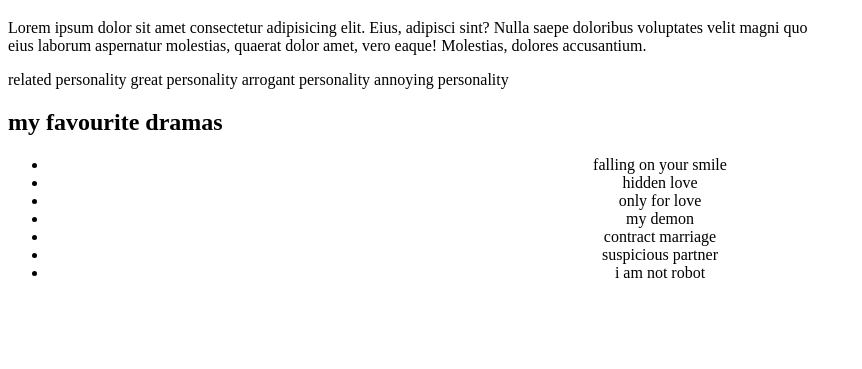
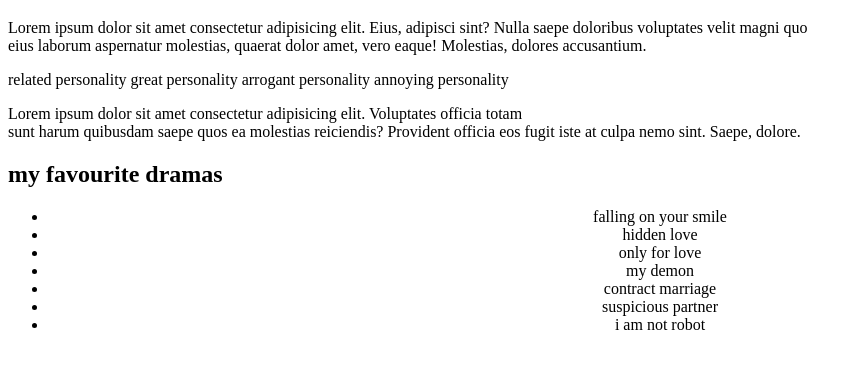
Before and after one commit to Ezn-word/second, a plain HTML site: page index.html in a window 1280 px wide. Shown: the part 61-430 px from the top of the page, without its empty margins (0-862 px from the left). Drawn offline with Linux system fonts and the light colour scheme.

Commit message:
add text

```diff
--- a/index.html
+++ b/index.html
@@ -29,6 +29,10 @@
             annoying personality
         </p>
 
+        <p> Lorem ipsum dolor sit amet consectetur adipisicing elit. Voluptates officia totam
+            <br>
+            sunt harum quibusdam saepe quos ea molestias reiciendis? Provident officia eos fugit iste at culpa nemo sint. Saepe, dolore.</p>
+
         <p>
             <h2> my favourite dramas </h2>
             <ul>
```
